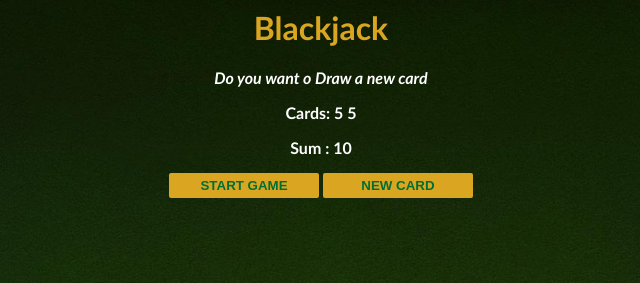
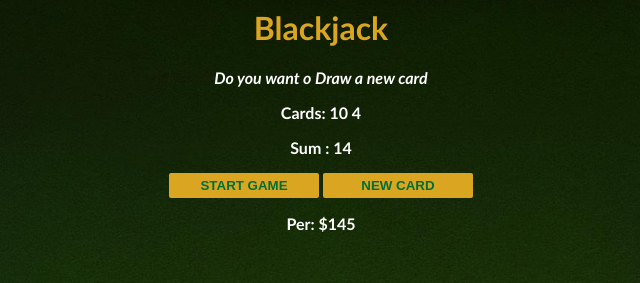
Before and after one commit to Redalebiad1/blackjack-game, a plain HTML site: page index.html in a window 1280 px wide. Both pictures are taken after a click on the button "START GAME". Shown: the top 283 px of the page, 319-959 px from the left. Drawn offline with Linux system fonts and the light colour scheme.

Commit message:
progress

```diff
--- a/index.html
+++ b/index.html
@@ -9,6 +9,7 @@
         <p id="sum-el">Sum:</p>
         <button onclick="startGame()">START GAME</button>
         <button onclick="newCard()">NEW CARD</button>
+        <p id="player-el"></p>
     </body>
     <script src="index.js"></script>
 </html>
--- a/index.js
+++ b/index.js
@@ -1,18 +1,42 @@
 let firstCard = getRandomCard()
 let secondCard = getRandomCard()
-let cards = [firstCard , secondCard]
+let cards = []
 let sum = firstCard + secondCard
 let hasBlackJack = false
-let isAlive = true
+let isAlive = false
 let message = ""
 let messageEl = document.getElementById("message-el")
 let sumEl = document.getElementById("sum-el")
 let cardsEl = document.getElementById("cards-el")
 
+let player = {
+    name : "Per",
+    chips : 145
+}
+let playerEl = document.getElementById("player-el")
+playerEl.textContent = player.name + ": $" + player.chips
+
+
+
+
 function getRandomCard(){
-    return 5
+    let randomNumber = Math.floor( Math.random() *13 ) +1
+    if ( randomNumber > 10){
+        return 10
+    }
+    else if ( randomNumber === 1){
+        return 11
+    }
+    else {
+        return randomNumber
+    }
 }
 function startGame(){
+    isAlive = true
+    let firstCard = getRandomCard()
+    let secondCard = getRandomCard()
+    cards = [firstCard, secondCard]
+    sum = firstCard + secondCard
     renderGame()
 }
 function renderGame(){
@@ -35,19 +59,20 @@ function renderGame(){
     messageEl.textContent = message
 }
 function newCard(){
+    if ( isAlive === true && hasBlackJack === false ){
     let card = getRandomCard()
     sum += card
     cards.push(card)
     renderGame()
+    }
 }
 
 
 
+let hands = ["rock","paper","scissor"]
+function getHands(){
+    let randomIndex = Math.floor (Math.random() *3)
+    return hands[randomIndex]
 
-
-
-function rollDice(){
-    let randomNumber = Math.floor( Math.random() *6 ) +1
-    return randomNumber
 }
-console.log(rollDice())
+console.log(getHands())
```
